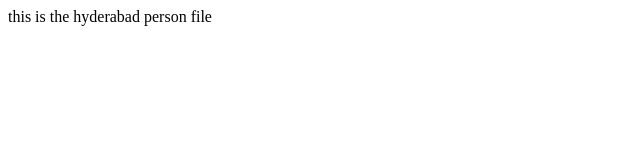
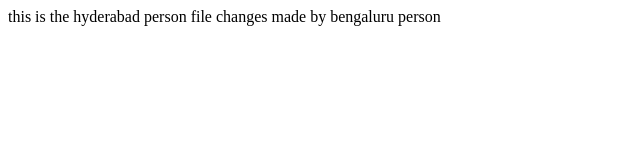
Before and after one commit to Kishank21/Demo2, a plain HTML site: page index.html in a window 1280 px wide. Shown: the whole page, without its empty margins (0-640 px from the left). Drawn offline with Linux system fonts and the light colour scheme.

Commit message:
bengaluru

```diff
--- a/index.html
+++ b/index.html
@@ -7,5 +7,6 @@
 </head>
 <body>
     this is the hyderabad person file
+    changes made by bengaluru person
 </body>
 </html>
```
